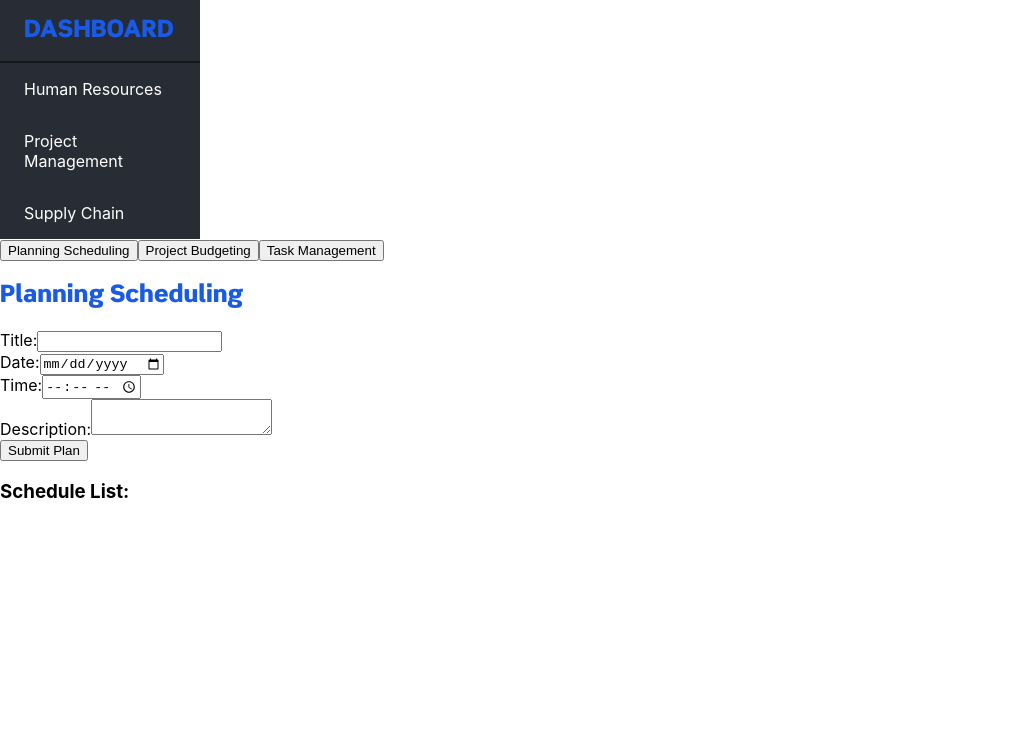
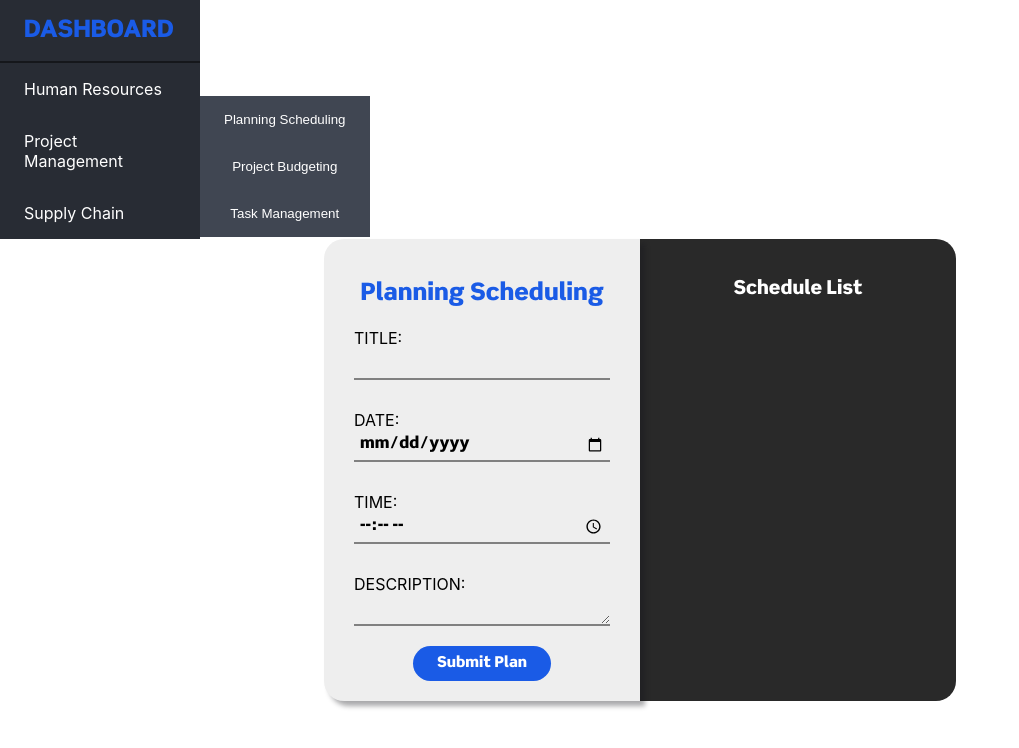
Before and after one commit to v1nss/enterprise-resource-planning, a React (Create React App) app: page /project-manegament in a window 1280 px wide. Both pictures are taken after a click on the button "Planning Scheduling". Shown: the top 748 px of the page, without its empty margins (0-1019 px from the left). Built offline with nearby package versions, Linux system fonts and the light colour scheme.

Commit message:
planning schedule: done

```diff
--- a/src/App.css
+++ b/src/App.css
@@ -89,6 +89,8 @@ ul{
 
 }
 
+/* Human Resources */
+
 .humanResources{
   display: flex;
   flex-direction: column;
@@ -110,14 +112,18 @@ ul{
   transition: 0.5s;
 }
 
-.Employee{
+/* Human Resources: EMPLOYEE LIST && Project Management: PLANNING SCHEDULE */
+
+.Employee,
+.planning{
   display: flex;
   justify-content: center;
   align-self: center;
   margin: 0 auto;
 }
 
-.EmployeeInfo{
+.EmployeeInfo,
+.planSched{
   text-align: center;
   position: relative;
   width: 20%;
@@ -133,7 +139,8 @@ h2{
   color: #1A5BE6;
 }
 
-.EmployeeInfo label{
+.EmployeeInfo label,
+.planSched label{
   text-align: left;
   font-size: 1rem;
   display: flex;
@@ -142,7 +149,9 @@ h2{
   text-transform: uppercase;
 }
 
-.EmployeeInfo input{
+.EmployeeInfo input,
+.planSched input,
+.planSched textarea{
   padding: 5px;
   height: 20px;
   font-size: 1rem;
@@ -153,13 +162,16 @@ h2{
   border-bottom: 2px solid gray;
 }
 
-.EmployeeInfo input:focus{
+.EmployeeInfo input:focus,
+.planSched input:focus,
+.planSched textarea:focus{
   font-size: 1rem;
   background-color: transparent;
   outline: none;
 }
 
-.EmployeeInfo button{
+.EmployeeInfo button,
+.planSched button{
   font-family: "Scene", sans-serif;
   font-size: 15px;
   background-color: #1A5BE6;
@@ -170,37 +182,43 @@ h2{
   border-radius: 30px;
 }
 
-.EmployeeInfo button:hover{
+.EmployeeInfo button:hover,
+.planSched button:hover{
   background-color: #375EB3;
 }
 
-.EmployeeList{
+.EmployeeList,
+.SchedList{
   background-color: #292929;
   width: 20%;
   padding: 20px 30px;
   border-radius: 0 20px 20px 0;
 }
 
-.EmployeeList h3{
+.EmployeeList h3,
+.SchedList h3{
   font-family: "Scene", sans-serif;
   font-size: 1.2rem;
   color: white;
   text-align: center;
 }
 
-.EmployeeList li a{
+.EmployeeList li a,
+.SchedList li a{
   text-align: justify;
   text-decoration: none;
   margin: 30px;
   color: white;
 }
 
-.EmployeeList li{
+.EmployeeList li,
+.SchedList li{
   width: 100%;
-  margin: 10px;
+  margin: 20px 0;
 }
 
-.EmployeeList button{
+.EmployeeList button,
+.SchedList button{
   font-family: "Scene", sans-serif;
   font-size: 15px;
   color: #ffffff;
@@ -212,9 +230,12 @@ h2{
   align-self: flex-end;
 }
 
-.EmployeeList button:hover{
+.EmployeeList button:hover,
+.SchedList button:hover{
   background-color: #e61a1a;
 }
+
+/* Human Resources: TIME ATTENDANCE */
 
 .timeAttend{
   display: flex;
@@ -273,6 +294,8 @@ h2{
   outline: none;
 }
 
+/* Human Resources: PAYROLL */
+
 .payroll{
   display: flex;
   flex-direction: column;
@@ -313,3 +336,26 @@ h2{
   font-family: "Scene", sans-serif;
   font-weight: 500;
 }
+
+/* Project Management */
+
+.ProjManage{
+  display: flex;
+  flex-direction: column;
+  justify-content: center;
+  position: absolute;
+  left: 200px;
+  top: 12vh;
+}
+
+.ProjManage button{
+  padding: 16px 24px;
+  background-color: #404652;
+  color: white;
+  border: none;
+}
+
+.ProjManage button:hover{
+  background-color: #1A5BE6;
+  transition: 0.5s;
+}
--- a/src/components/ProjectManagement/PlanningScheduling.js
+++ b/src/components/ProjectManagement/PlanningScheduling.js
@@ -38,7 +38,8 @@ const PlanningScheduling = () => {
   };
 
   return (
-    <div>
+    <div className='planning'>
+      <div className='planSched'>
         <h2>Planning Scheduling</h2>
         <form onSubmit={handleSubmit}>
           <label>
@@ -63,13 +64,14 @@ const PlanningScheduling = () => {
           <br />
           <button type="submit">Submit Plan</button>
         </form>
+      </div>
 
-      <div>
-        <h3>Schedule List:</h3>
+      <div className='SchedList'>
+        <h3>Schedule List</h3>
         <ul>
           {schedules.map((schedule) => (
             <li key={schedule.id}>
-              {schedule.title} - Date: {schedule.date}, Time: {schedule.time}
+              <a>{schedule.title} - Date: {schedule.date}, Time: {schedule.time}</a>
               <button onClick={() => handleDelete(schedule.id)}>Delete</button>
             </li>
           ))}
--- a/src/pages/ProjectManagement.js
+++ b/src/pages/ProjectManagement.js
@@ -34,7 +34,7 @@ const ProjectManagement = () => {
 
     return (
       <div>
-      <div>
+      <div className="ProjManage">
         <button onClick={handlePlanningSchedulingClick}>Planning Scheduling</button>
         <button onClick={handleProjectBudgetingClick}>Project Budgeting</button>
         <button onClick={handleTaskManagementClick}>Task Management</button>
```
Lines whose indentation alone changed are shown as unchanged.
